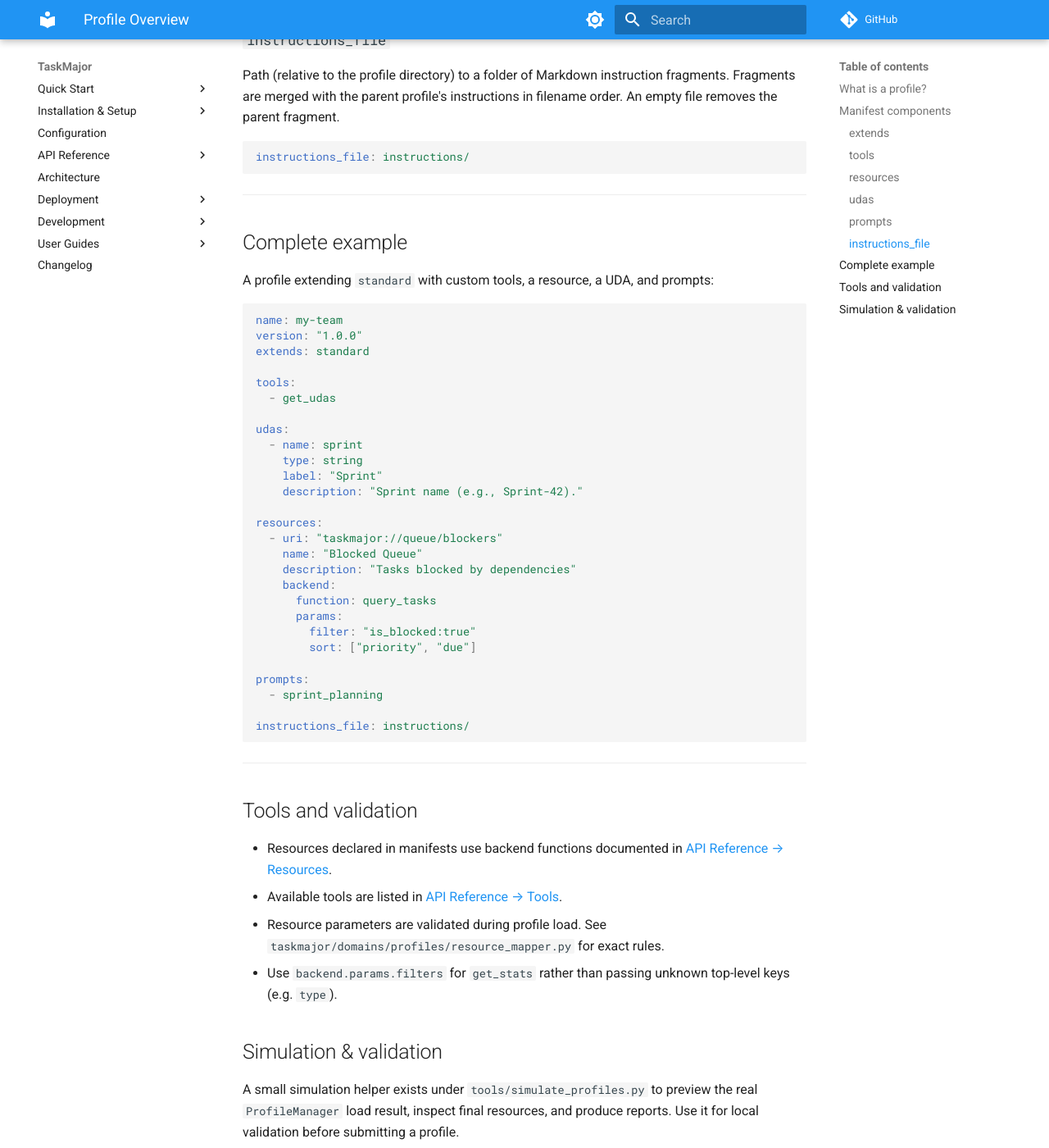
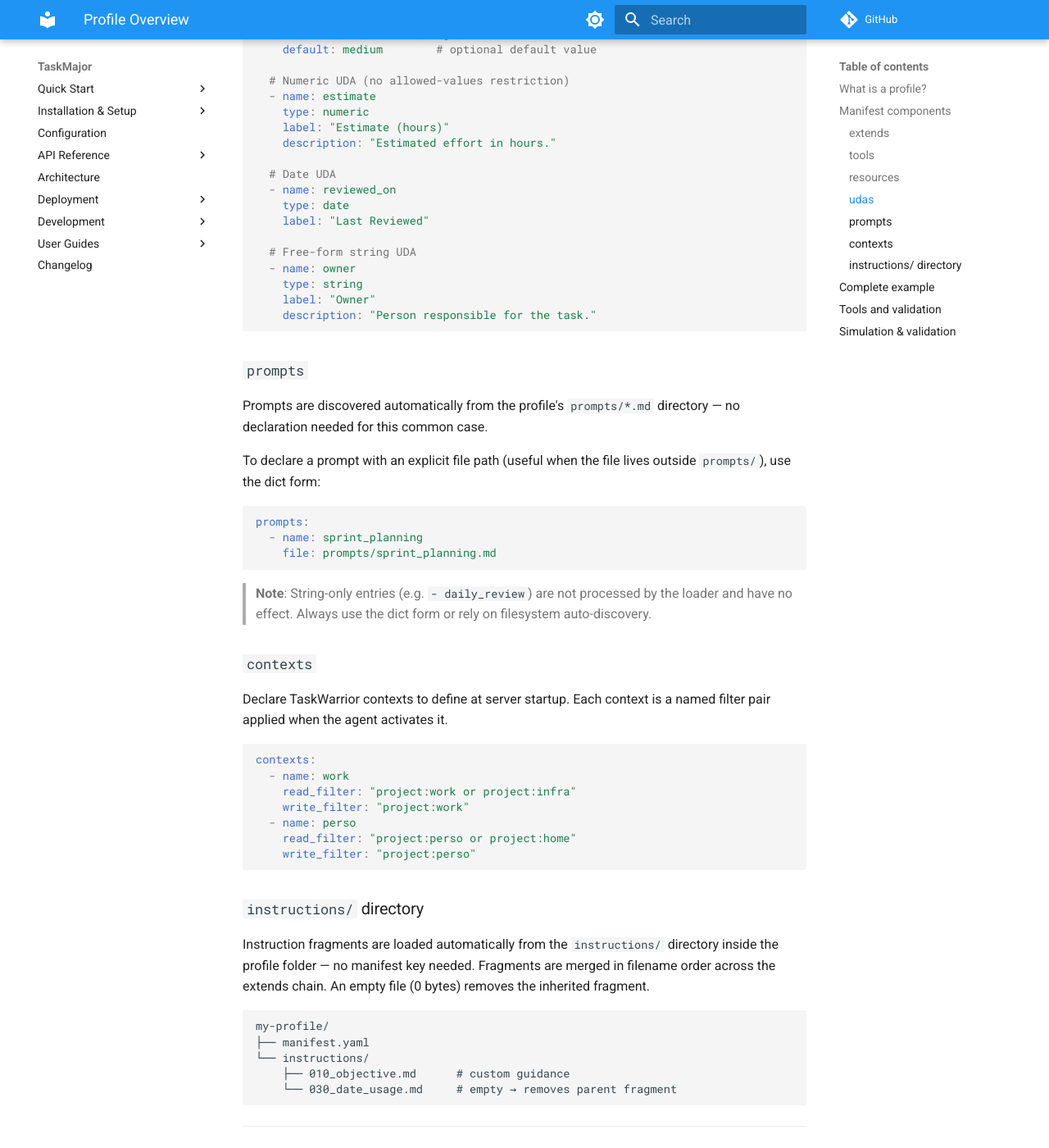
Before and after one commit to sznicolas/taskmajor, an MkDocs documentation site: the page built from docs/user-guides/profiles/profile-system.md, in a window 1280 px wide and 1400 px high, scrolled down 3197 px. Shown: the whole window at 82% size. Built offline with MkDocs 1.6.1 and Material for MkDocs 9.7.7, drawn with Linux system fonts in a browser that asks for light colours; comment, search, counter and statistics services are not loaded; some of the changed text lies outside the part shown.

Commit message:
review docs

````diff
--- a/docs/user-guides/profiles/profile-system.md
+++ b/docs/user-guides/profiles/profile-system.md
@@ -18,19 +18,26 @@
 
 | Component | Description |
 |-----------|-------------|
-| `extends` | Parent profile to inherit from |
+| `extends` | Parent profile(s) to inherit from |
 | `tools` | MCP tools enabled for this profile |
 | `resources` | Read-only MCP resource views |
 | `udas` | TaskWarrior User-Defined Attributes |
-| `prompts` | Agent instruction prompts |
-| `instructions_file` | Directory of instruction fragment files |
+| `prompts` | Agent instruction prompts (explicit file paths) |
+| `contexts` | TaskWarrior contexts defined at startup |
+| `instructions/` | Directory of instruction fragment files (auto-discovered) |
 
 ### `extends`
 
-Inherit tools, resources, udas, and prompts from a parent profile. Composition semantics per component are described in the Profile composition rules page linked above.
+Inherit tools, resources, udas, prompts, and contexts from a parent profile. Accepts a string (single parent) or a list (multiple parents, chained in order). Composition semantics per component are described in the Profile composition rules page linked above.
 
 ```yaml
+# Single parent
 extends: standard
+
+# Multiple parents (chained in declaration order)
+extends:
+  - base
+  - my-shared-bundle
 ```
 
 ### `tools`
@@ -48,11 +56,25 @@
   - start_task
   - stop_task
   - next_task
-  - resolve_date
-  - validate_date
+  # Metadata
   - get_projects
   - get_tags
   - get_udas
+  # Date utilities
+  - resolve_date
+  - validate_date
+  # Context management
+  - list_contexts
+  - set_context
+  - unset_context
+  # Configuration
+  - get_config
+  - set_timezone
+  - add_uda
+  - delete_uda
+  - define_context
+  - delete_context
+  # Diagnostics
   - report_error
 ```
 
@@ -103,6 +125,8 @@
 
 Declare TaskWarrior User-Defined Attributes. UDAs are inherited from parent profiles; child profiles cannot change a UDA's `type` or extend the parent's `values` list.
 
+Valid types: `string`, `numeric`, `date`, `duration`.
+
 ```yaml
 udas:
   # String UDA with allowed values
@@ -111,12 +135,18 @@
     label: "Energy"
     description: "Energy required: low | medium | high"
     values: [low, medium, high]
+    default: medium        # optional default value
 
   # Numeric UDA (no allowed-values restriction)
   - name: estimate
     type: numeric
     label: "Estimate (hours)"
     description: "Estimated effort in hours."
+
+  # Date UDA
+  - name: reviewed_on
+    type: date
+    label: "Last Reviewed"
 
   # Free-form string UDA
   - name: owner
@@ -127,20 +157,42 @@
 
 ### `prompts`
 
-List of named prompts to expose to the agent. Prompts are loaded from `taskmajor/mcp/prompts/` or the profile's own `prompts/` directory.
+Prompts are discovered automatically from the profile's `prompts/*.md` directory — no declaration needed for this common case.
+
+To declare a prompt with an explicit file path (useful when the file lives outside `prompts/`), use the dict form:
 
 ```yaml
 prompts:
-  - daily_review
-  - weekly_review
+  - name: sprint_planning
+    file: prompts/sprint_planning.md
 ```
 
-### `instructions_file`
+> **Note**: String-only entries (e.g. `- daily_review`) are not processed by the loader and have no effect. Always use the dict form or rely on filesystem auto-discovery.
 
-Path (relative to the profile directory) to a folder of Markdown instruction fragments. Fragments are merged with the parent profile's instructions in filename order. An empty file removes the parent fragment.
+### `contexts`
+
+Declare TaskWarrior contexts to define at server startup. Each context is a named filter pair applied when the agent activates it.
 
 ```yaml
-instructions_file: instructions/
+contexts:
+  - name: work
+    read_filter: "project:work or project:infra"
+    write_filter: "project:work"
+  - name: perso
+    read_filter: "project:perso or project:home"
+    write_filter: "project:perso"
+```
+
+### `instructions/` directory
+
+Instruction fragments are loaded automatically from the `instructions/` directory inside the profile folder — no manifest key needed. Fragments are merged in filename order across the extends chain. An empty file (0 bytes) removes the inherited fragment.
+
+```
+my-profile/
+├── manifest.yaml
+└── instructions/
+    ├── 010_objective.md      # custom guidance
+    └── 030_date_usage.md     # empty → removes parent fragment
 ```
 
 ---
@@ -163,6 +215,11 @@
     label: "Sprint"
     description: "Sprint name (e.g., Sprint-42)."
 
+contexts:
+  - name: team
+    read_filter: "project:my-team"
+    write_filter: "project:my-team"
+
 resources:
   - uri: "taskmajor://queue/blockers"
     name: "Blocked Queue"
@@ -174,9 +231,8 @@
         sort: ["priority", "due"]
 
 prompts:
-  - sprint_planning
-
-instructions_file: instructions/
+  - name: sprint_planning
+    file: prompts/sprint_planning.md
 ```
 
 ---
````
Also changed, not shown: other parts of docs/user-guides/profiles/profile-system.md (+1 -0 lines), docs/api-reference/resources.md (+18 -0 lines), docs/api-reference/tools.md (+68 -7 lines).
